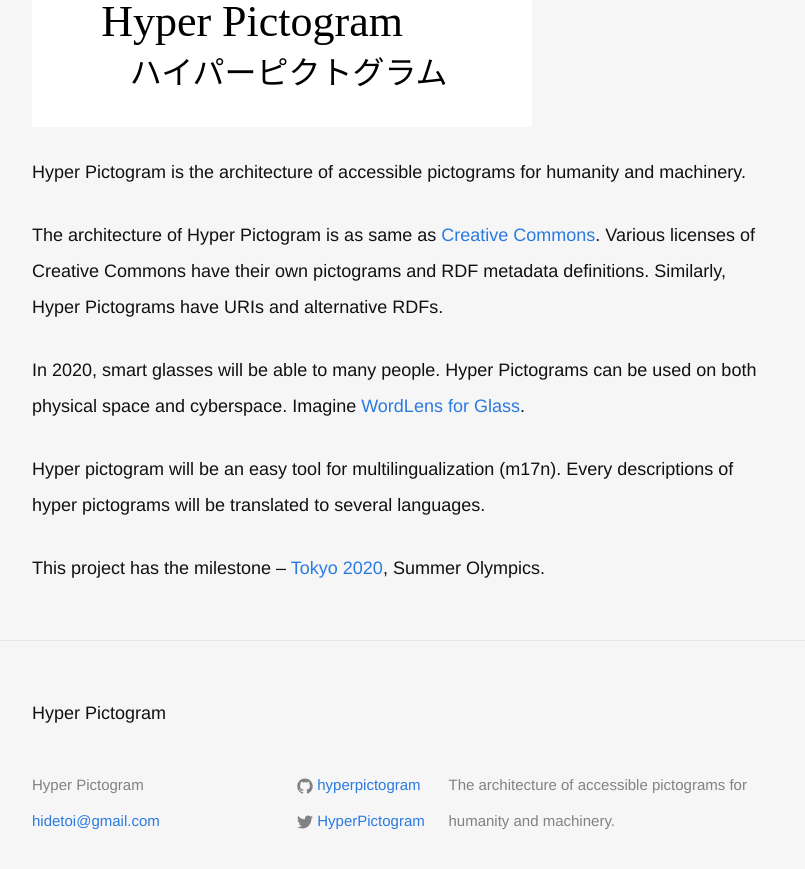
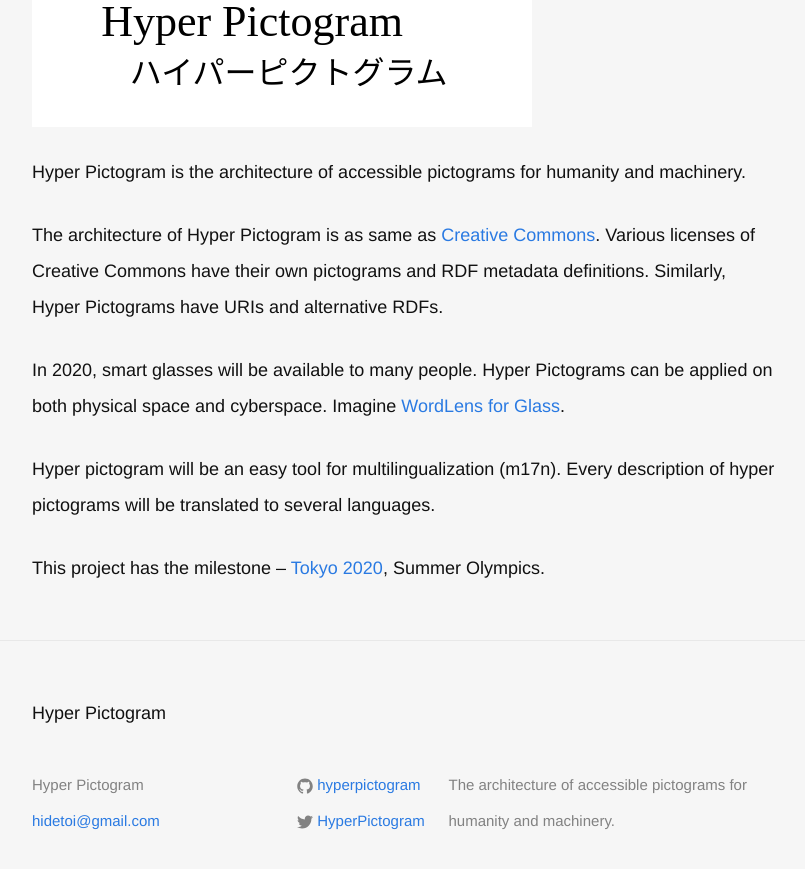
Before and after one commit to hyperpictogram/hyperpictogram.github.io, a Jekyll site: the page built from about.md, in a window 1280 px wide and 900 px high, scrolled down 630 px. Shown: the top 869 px of the window, without its empty margins (235-1040 px from the left). Built offline with Jekyll 4.4.1, drawn with Linux system fonts in a browser that asks for light colours.

Commit message:
fix text in about.md

```diff
--- a/about.md
+++ b/about.md
@@ -10,9 +10,9 @@
 
 The architecture of Hyper Pictogram is as same as [Creative Commons]. Various licenses of Creative Commons have their own pictograms and RDF metadata definitions. Similarly, Hyper Pictograms have URIs and alternative RDFs.
 
-In 2020, smart glasses will be able to many people. Hyper Pictograms can be used on both physical space and cyberspace. Imagine [WordLens for Glass].
+In 2020, smart glasses will be available to many people. Hyper Pictograms can be applied on both physical space and cyberspace. Imagine [WordLens for Glass].
 
-Hyper pictogram will be an easy tool for multilingualization (m17n). Every descriptions of hyper pictograms will be translated to several languages.
+Hyper pictogram will be an easy tool for multilingualization (m17n). Every description of hyper pictograms will be translated to several languages.
 
 This project has the milestone -- [Tokyo 2020], Summer Olympics.
 
```
